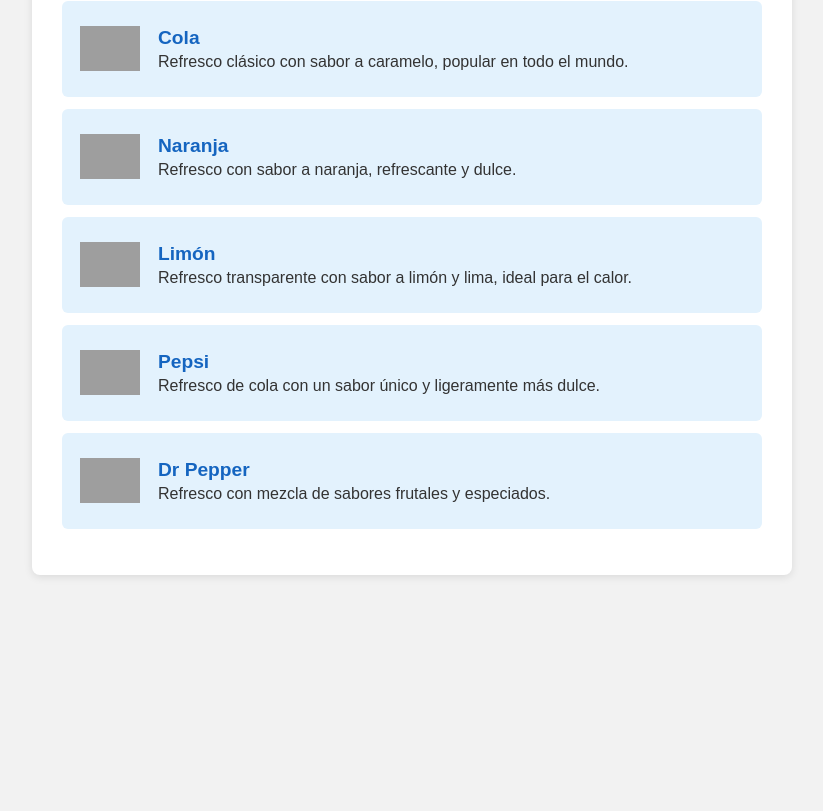
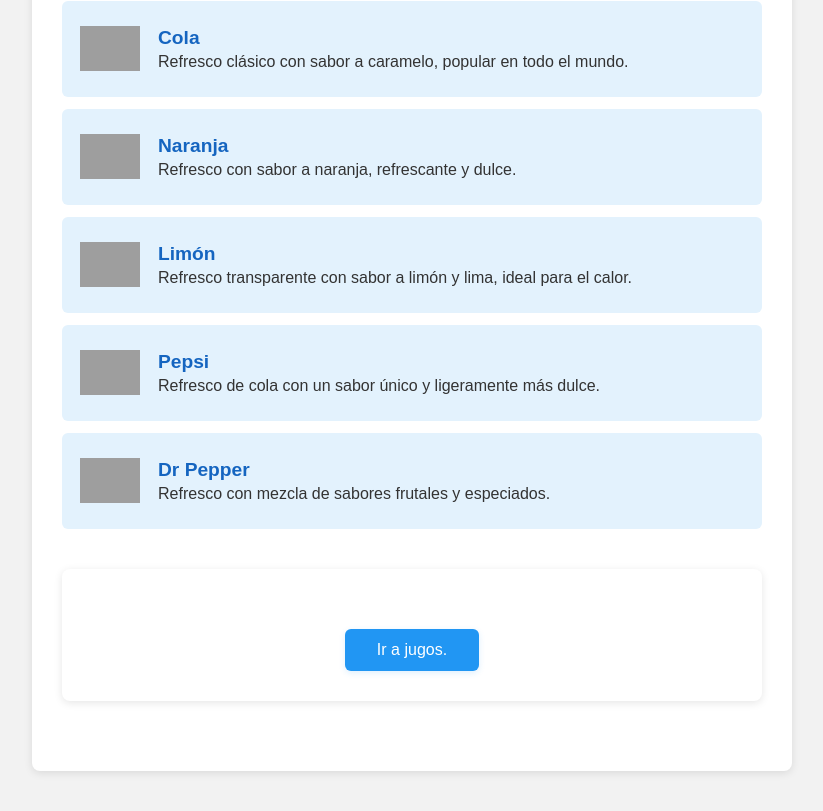
Before and after one commit to EnriqueWTF/Flujo-de-ramas, a plain HTML site: page index.html in a window 1280 px wide. Shown: the part 149-960 px from the top of the page, without its empty margins (228-1051 px from the left). Before the commit the page ends 800 px from the top, so only its background shows below. Drawn offline with Linux system fonts and the light colour scheme; grey boxes are pictures that could not be loaded.

Commit message:
botones de navegacion

```diff
--- a/index.html
+++ b/index.html
@@ -49,6 +49,22 @@
             color: #333;
             margin-top: 4px;
         }
+        .back-btn {
+        display: block;
+        margin: 30px auto 0 auto;
+        padding: 12px 32px;
+        background-color: #2196f3;
+        color: #fff;
+        border: none;
+        border-radius: 6px;
+        font-size: 1em;
+        cursor: pointer;
+        box-shadow: 0 2px 6px rgba(33,150,243,0.15);
+        transition: background 0.2s;
+    }
+    .back-btn:hover {
+        background-color: #1565c0;
+    }
     </style>
 </head>
 <body>
@@ -91,6 +107,9 @@
                 </div>
             </li>
         </ul>
+        <div class="container">
+        <button class="back-btn" onclick="window.location.href='jugos.html'">Ir a jugos.</button>
+    </div>
     </div>
 </body>
 </html>
```
